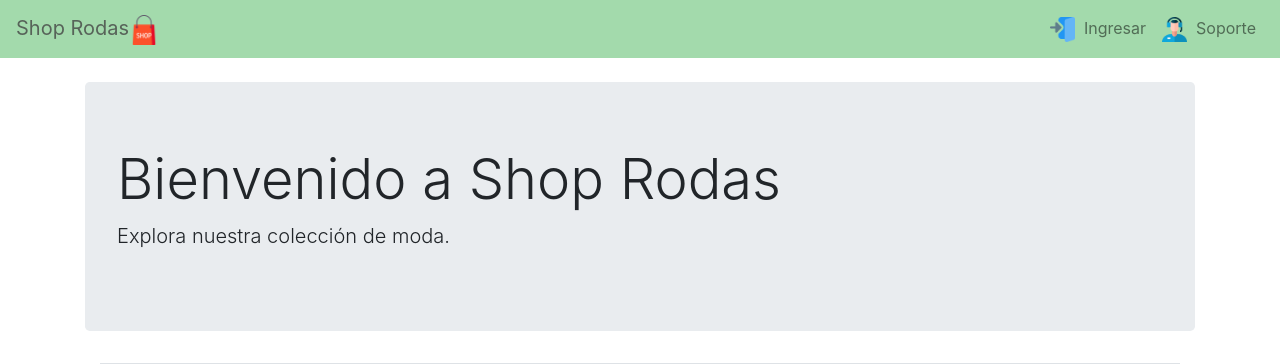
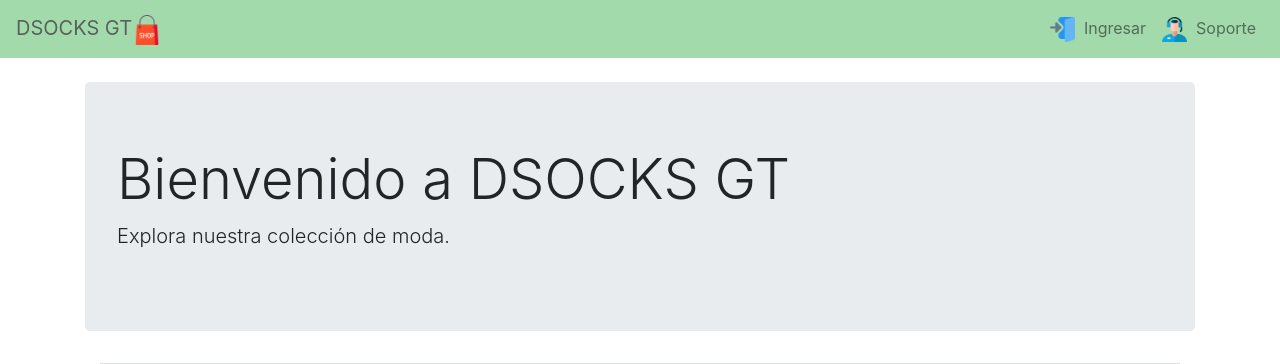
Before and after one commit to Wilalexis/Shop, a Flask app: page / in a window 1280 px wide. Shown: the top 364 px of the page. Run offline with Flask 3, Linux system fonts and the light colour scheme; some libraries are stand-ins or nearby versions.

Commit message:
Cambio de nombre a la página

```diff
--- a/templates/base.html
+++ b/templates/base.html
@@ -15,7 +15,7 @@
 </head>
 <body>
     <nav class="navbar navbar-expand-lg navbar-light">
-        <a class="navbar-brand" href="{{ url_for('index') }}">Shop Rodas<img src="{{ url_for('static', filename='img/shop.png') }}" alt="Logo" height="30"></a>
+        <a class="navbar-brand" href="{{ url_for('index') }}">DSOCKS GT<img src="{{ url_for('static', filename='img/shop.png') }}" alt="Logo" height="30"></a>
 
         <button class="navbar-toggler" type="button" data-toggle="collapse" data-target="#navbarNav" aria-controls="navbarNav" aria-expanded="false" aria-label="Toggle navigation">
             <span class="navbar-toggler-icon"></span>
--- a/templates/index.html
+++ b/templates/index.html
@@ -2,7 +2,7 @@
 
 {% block content %}
 <div class="jumbotron">
-    <h1 class="display-4">Bienvenido a Shop Rodas</h1>
+    <h1 class="display-4">Bienvenido a DSOCKS GT</h1>
     <p class="lead">Explora nuestra colección de moda.</p>
 
 
```
